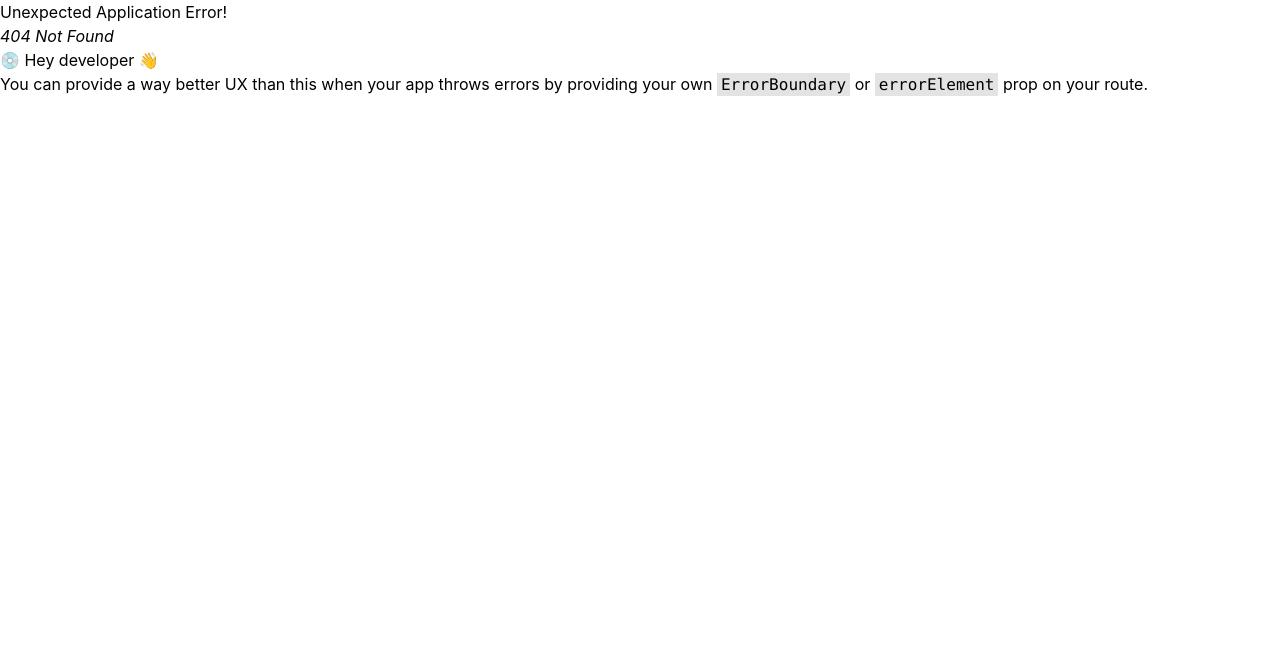
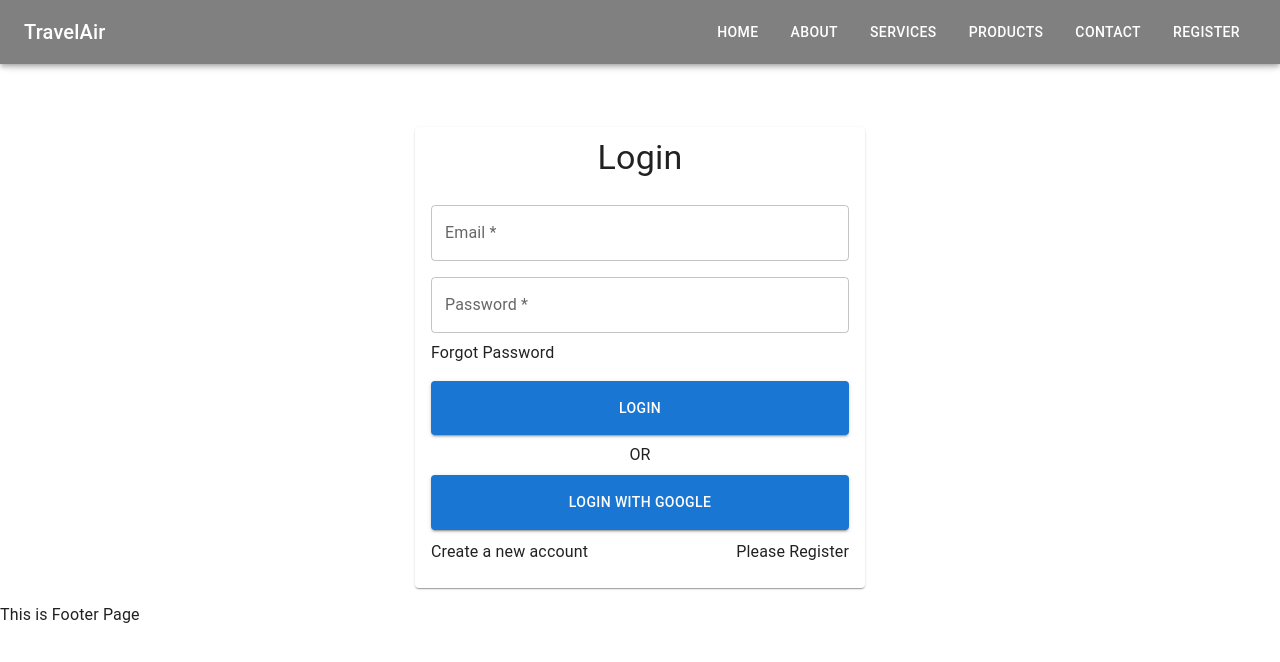
Before and after one commit to Mazharul430106/travelair-clientsite, a React (Create React App) app: page /login in a window 1280 px wide. Before the commit this address had no page. Shown: the top 662 px of the page. Built offline with nearby package versions, Linux system fonts and the light colour scheme.

Commit message:
added login and register form

```diff
--- a/package.json
+++ b/package.json
@@ -5,6 +5,7 @@
   "dependencies": {
     "@emotion/react": "^11.10.6",
     "@emotion/styled": "^11.10.6",
+    "@fontsource/roboto": "^4.5.8",
     "@mui/icons-material": "^5.11.16",
     "@mui/material": "^5.12.2",
     "@testing-library/jest-dom": "^5.16.5",
@@ -12,6 +13,7 @@
     "@testing-library/user-event": "^13.5.0",
     "react": "^18.2.0",
     "react-dom": "^18.2.0",
+    "react-hook-form": "^7.43.9",
     "react-router-dom": "^6.10.0",
     "react-scripts": "5.0.1",
     "web-vitals": "^2.1.4"
--- /dev/null
+++ b/src/Pages/Login/Login.js
@@ -0,0 +1,79 @@
+import React from 'react';
+import { Card, CardContent, Grid, TextField, Button, Typography, Box } from '@mui/material'
+import { Link } from 'react-router-dom';
+
+const Login = () => {
+    return (
+        <div style={{ padding: '15px' }}>
+            <Card sx={{
+                maxWidth: 450,
+                margin: "0 auto",
+
+            }}>
+
+                <Typography variant='h4' align='center' sx={{
+                    margin: '10px 0'
+                }}>
+                    Login
+                </Typography>
+
+
+                <CardContent sx={{
+                    padding: 2,
+                    paddingBottom: '10px',
+                }}>
+                    <form action="">
+                        <Grid container spacing={2}>
+
+                            <Grid xs={12} item >
+                                <TextField variant='outlined' label='Email *' placeholder='Enter your Email' fullWidth></TextField>
+                            </Grid>
+                            <Grid xs={12} item >
+                                <TextField variant='outlined' label='Password *' placeholder='Enter your Password' fullWidth></TextField>
+                            </Grid>
+                            <Typography sx={{
+                                paddingLeft: 2,
+                                paddingTop: 1,
+                            }}>
+                                Forgot Password
+                            </Typography>
+
+                            <Grid xs={12} item >
+                                <Button type='submit' variant='contained' color='primary' fullWidth sx={{ padding: '15px' }}>Login</Button>
+                            </Grid>
+                        </Grid>
+
+                    </form>
+                    <Typography variant='contined' sx={{
+                        display: 'flex',
+                        alignItems: 'center',
+                        justifyContent: 'center',
+                        padding: '8px 0'
+                    }}>
+                        OR
+                    </Typography>
+
+                    <Grid xs={12} item sx={{
+                        // marginTop: 3
+                    }} >
+                        <Button type='submit' variant='contained' color='primary' fullWidth sx={{ padding: '15px' }}>Login with Google</Button>
+                    </Grid>
+                    <Box sx={{
+                        display: 'flex',
+                        alignItems: 'center',
+                        justifyContent: 'space-between',
+                        marginTop: '10px'
+
+                    }}>
+
+                        <span>Create a new account</span>
+                        <Link to='/register' variant='contained' color='primary'>Please Register</Link>
+
+                    </Box>
+                </CardContent>
+            </Card>
+        </div>
+    );
+};
+
+export default Login;
--- a/src/Pages/Register/Register.js
+++ b/src/Pages/Register/Register.js
@@ -1,9 +1,61 @@
 import React from 'react';
+import { Card, CardContent, Grid, TextField, Button, Typography, Box } from '@mui/material'
+import { Link } from 'react-router-dom';
+
 
 const Register = () => {
     return (
-        <div>
-            <h1>This is Register Page</h1>
+        <div style={{ padding: '15px' }}>
+            <Card sx={{
+                maxWidth: 450,
+                margin: "0 auto",
+
+            }}>
+
+                <Typography variant='h4' align='center' sx={{
+                    margin: '10px 0'
+                }}>
+                    Register
+                </Typography>
+
+
+                <CardContent sx={{
+                    padding: 2,
+                    paddingBottom: '10px',
+                }}>
+                    <form action="">
+                        <Grid container spacing={2}>
+                            <Grid xs={12} item >
+                                <TextField variant='outlined' label='Name *' placeholder='Enter your Name' fullWidth></TextField>
+                            </Grid>
+                            <Grid xs={12} item >
+                                <TextField variant='outlined' label='Photo *' placeholder='Enter your Photo Link' fullWidth></TextField>
+                            </Grid>
+                            <Grid xs={12} item >
+                                <TextField variant='outlined' label='Email *' placeholder='Enter your Email' fullWidth></TextField>
+                            </Grid>
+                            <Grid xs={12} item >
+                                <TextField variant='outlined' label='Password *' placeholder='Enter your Password' fullWidth></TextField>
+                            </Grid>
+                            <Grid xs={12} item >
+                                <Button type='submit' variant='contained' color='primary' fullWidth sx={{ padding: '15px' }}>Register</Button>
+                            </Grid>
+                        </Grid>
+                        <Box sx={{
+                            display: 'flex',
+                            alignItems: 'center',
+                            justifyContent: 'space-between',
+                            marginTop: '10px'
+
+                        }}>
+
+                            <span>All ready have an account</span>
+                            <Link to='/login' variant='contained' color='primary'>Please login</Link>
+
+                        </Box>
+                    </form>
+                </CardContent>
+            </Card>
         </div>
     );
 };
--- a/src/Pages/Routes/Route/Route.js
+++ b/src/Pages/Routes/Route/Route.js
@@ -7,6 +7,7 @@ import Blog from "../../Blog/Blog";
 import Contact from "../../Contact/Contact";
 import About from "../../About/About";
 import Register from "../../Register/Register";
+import Login from "../../Login/Login";
 
 export const route = createBrowserRouter([
     {
@@ -40,7 +41,12 @@ export const route = createBrowserRouter([
             {
                 path: '/register',
                 element: <Register></Register>
+            },
+            {
+                path: '/login',
+                element: <Login></Login>
             }
+
         ]
     }
 ])
--- a/src/Shared/Navbar/Navbar.js
+++ b/src/Shared/Navbar/Navbar.js
@@ -8,7 +8,6 @@ import IconButton from '@mui/material/IconButton';
 import List from '@mui/material/List';
 import ListItem from '@mui/material/ListItem';
 import ListItemButton from '@mui/material/ListItemButton';
-import ListItemText from '@mui/material/ListItemText';
 import MenuIcon from '@mui/icons-material/Menu';
 import Toolbar from '@mui/material/Toolbar';
 import Typography from '@mui/material/Typography';
@@ -56,7 +55,12 @@ export default function Navbar(props) {
     return (
         <Box sx={{ display: 'flex' }}>
             <CssBaseline />
-            <AppBar component="nav">
+            <AppBar component="nav" sx={
+                {
+                    bgcolor: 'gray',
+                    color: 'white'
+                }
+            }>
                 <Toolbar>
                     <IconButton
                         color="inherit"
```
Also changed, not shown: 1 other file (tests, documents, lock files or other folders).
